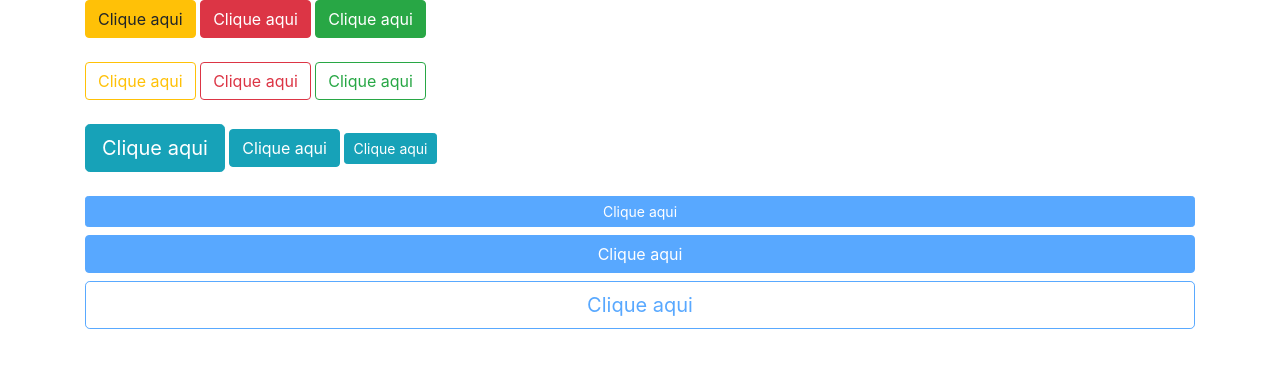
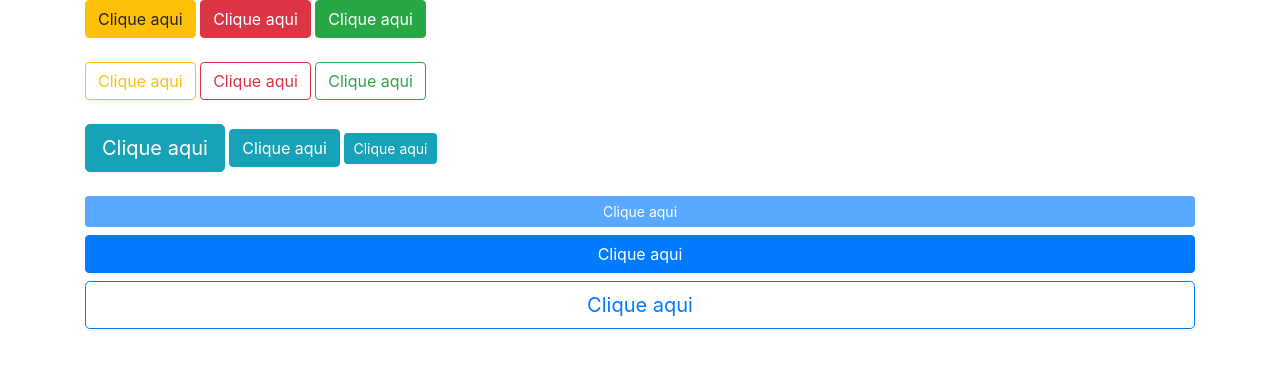
Before and after one commit to renanalves23/Botoes-BootStrap, a plain HTML site: page index.html in a window 1280 px wide. Drawn offline with Linux system fonts and the light colour scheme.

Commit message:
Retirado o Disabled

```diff
--- a/index.html
+++ b/index.html
@@ -30,8 +30,8 @@
 				<br><br>
 
 				<button class="btn btn-primary btn-block btn-sm" disabled>Clique aqui</button>
-				<button class="btn btn-primary btn-block" disabled>Clique aqui</button>
-				<button class="btn btn-outline-primary btn-block btn-lg" disabled>Clique aqui</button>
+				<button class="btn btn-primary btn-block" >Clique aqui</button>
+				<button class="btn btn-outline-primary btn-block btn-lg" >Clique aqui</button>
 
 			</div>
 
```
